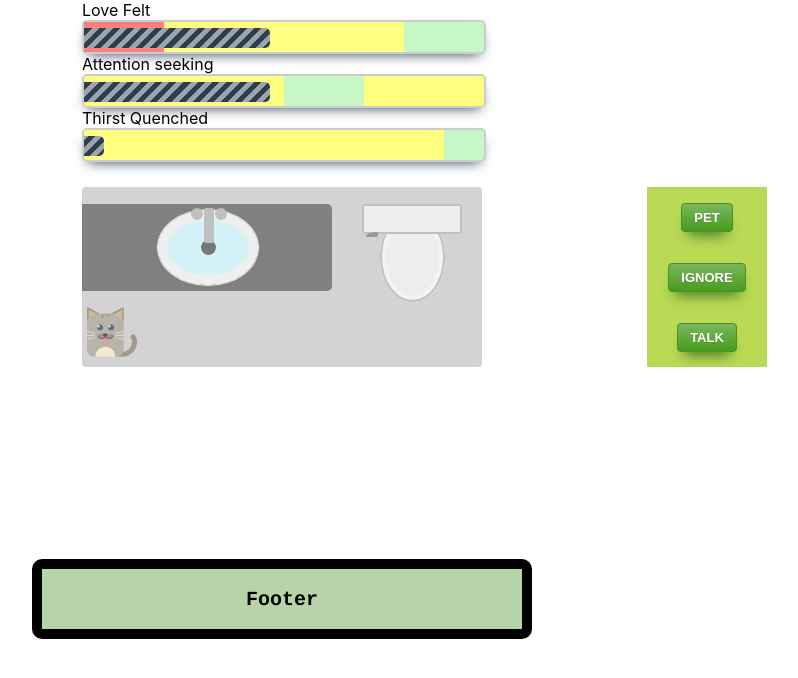
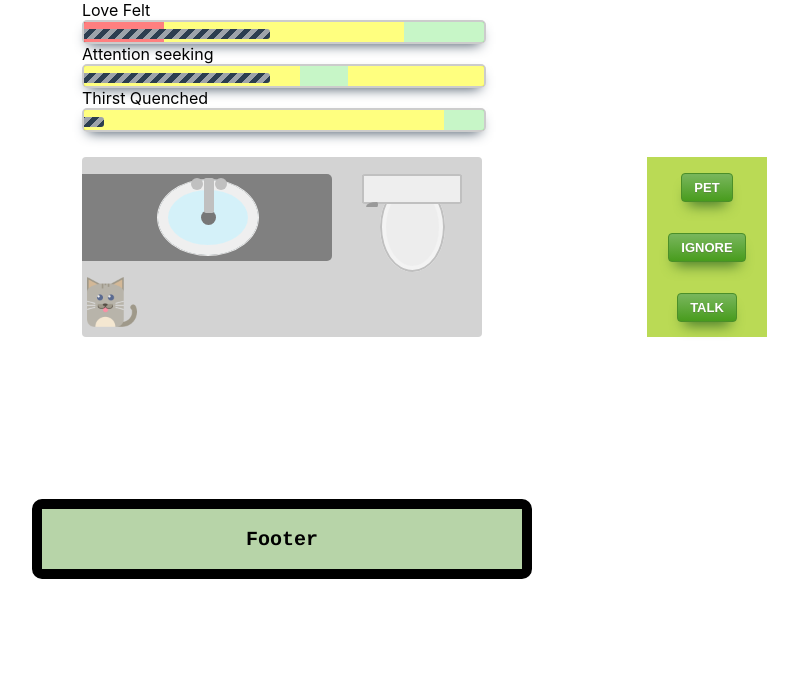
Before and after one commit to andyrewwer/lilah-app, a React (Create React App) app: page / in a window 1280 px wide. Shown: the top 678 px of the page, without its empty margins (358-1156 px from the left). Built offline with nearby package versions, Linux system fonts and the light colour scheme.

Commit message:
Fix lilah pos typo and balance sizeof attention bar to be harder

```diff
--- a/src/components/drink-water-game/DrinkWaterGame.js
+++ b/src/components/drink-water-game/DrinkWaterGame.js
@@ -14,7 +14,8 @@ export default class DrinkWaterGame extends Component {
   3. Adding other minigames (like feeding lila)
     3a - then adding meta games like knowing which game is next
   4. purring
-  5. GAME SERVICE instead of calling setSTate every time, each interval (0.1s) will call setState but otherwise
+  5. game timer
+  6. changelog?
 */
 /* Todo MODAL on success */
 
--- a/src/components/drink-water-game/bathroom/Bathroom.js
+++ b/src/components/drink-water-game/bathroom/Bathroom.js
@@ -14,7 +14,7 @@ export default class Bathroom extends Component {
     return (
       <React.Fragment>
         <div className="container-lila">
-          <Lilah lilaPos={this.props.lilahPos} gameService={this.gameService} />
+          <Lilah lilahPos={this.props.lilahPos} gameService={this.gameService} />
         </div>
       </React.Fragment>
     );
--- a/src/components/drink-water-game/bathroom/lilah-stats/LilahStats.js
+++ b/src/components/drink-water-game/bathroom/lilah-stats/LilahStats.js
@@ -15,9 +15,9 @@ import StatusBar from '../../../util/status-bar/StatusBar'
   export const attentionBar =
   {
     max: 100,
-    loseThreshold: 50,
+    loseThreshold: 54,
     targetPosition: 'middle',
-    targetThreshold: 70,
+    targetThreshold: 66,
     loseIsYellow: true,
     label: 'Attention seeking'
   }
--- a/src/components/util/status-bar/StatusBar.css
+++ b/src/components/util/status-bar/StatusBar.css
@@ -5,7 +5,7 @@
 }
 
 .balanceBar {
-  height: 30px;
+  height: 20px;
   border: 2px #ccc solid;
   border-radius: 5px;
   width: 100%;
@@ -42,17 +42,16 @@
 .current {
 
   /* background-color: #64b2d1; */
-  height: 20px;
-  bottom: 28px;
+  height: 10px;
+  bottom: 23px;
   transition: width 0.5s ease-in-out;
   position: relative;
   opacity: 1;
-  border-top-right-radius: 5px;
-  border-bottom-right-radius: 5px;
+  border-top-right-radius: 3px;
+  border-bottom-right-radius: 3px;
 
   background-color: var(--colour2);
   background-image: repeating-linear-gradient(-45deg,
     transparent 0 5px,
   var(--colour1) 5px 10px);
-
 }
--- a/src/service/GameService.js
+++ b/src/service/GameService.js
@@ -6,7 +6,7 @@ export const minLilahPetRange = 58;
 
 class GameService {
 
-
+// TODO Create a Lilah class that contains all these attributes
   constructor(loveCurrent, attentionSeeked, thirstQuenched, lilahPos) {
     this.loveCurrent = loveCurrent;
     this.attentionSeeked = attentionSeeked;
@@ -32,7 +32,7 @@ class GameService {
   ignoreLilah() {
     this.attentionSeeked -= 2;
     this.loveCurrent -= 2;
-    this.lilahPos -= 1;
+    this.lilahPos -= 1.5;
   }
 
   talkToLilah() {
@@ -52,7 +52,7 @@ class GameService {
 
   tryToDrinkWater() {
     if (this.lilahInTargetPosition() && this.loveCurrent >= loveBar.targetThreshold && this.attentionSeeked >= attentionBar.loseThreshold && this.attentionSeeked <= attentionBar.targetThreshold) {
-      this.thirstQuenched += 4;
+      this.thirstQuenched += 3.5;
       // add ANIMATION
       if (this.thirstQuenched > thirstBar.targetThreshold) {
         // you win
```
